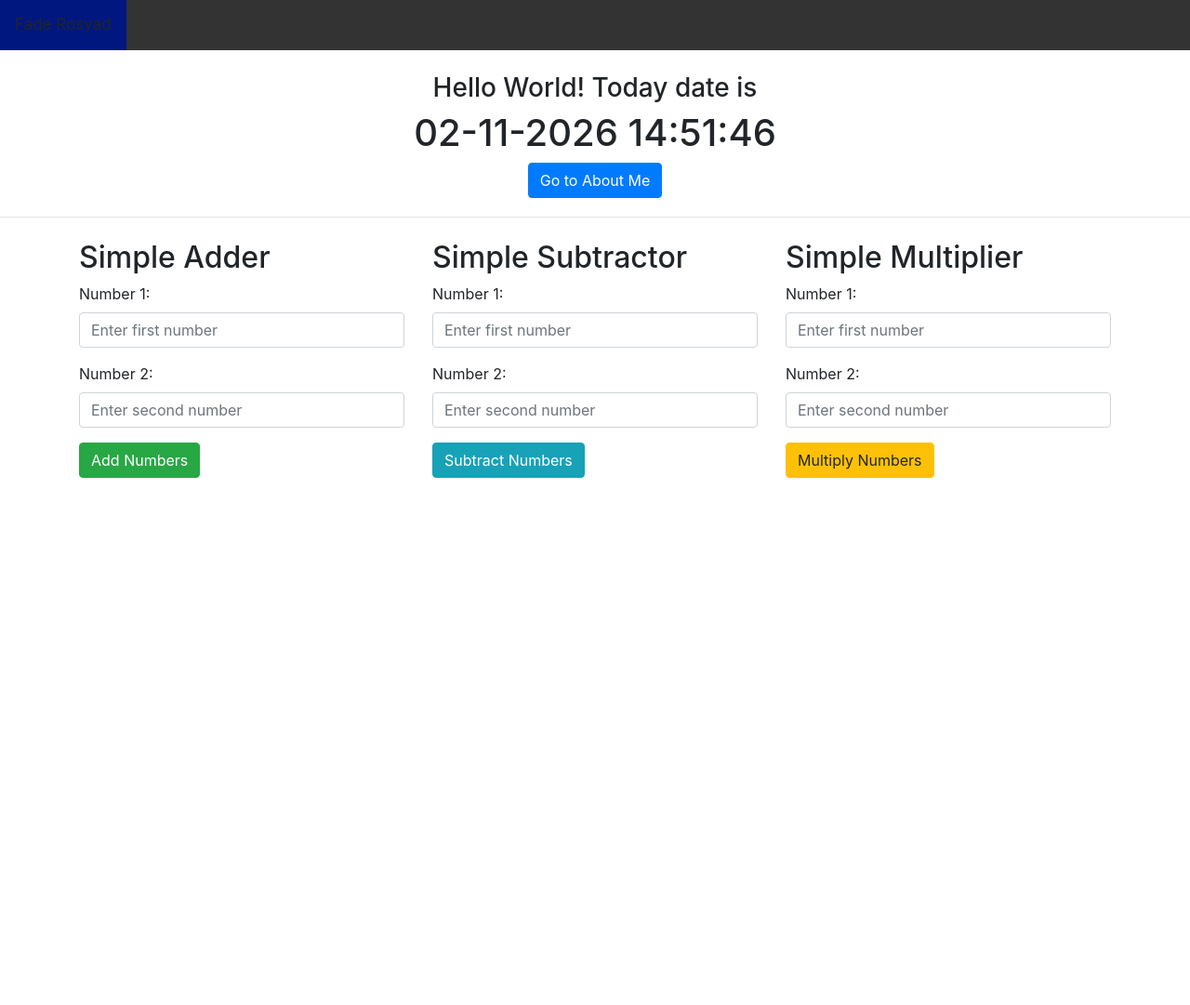
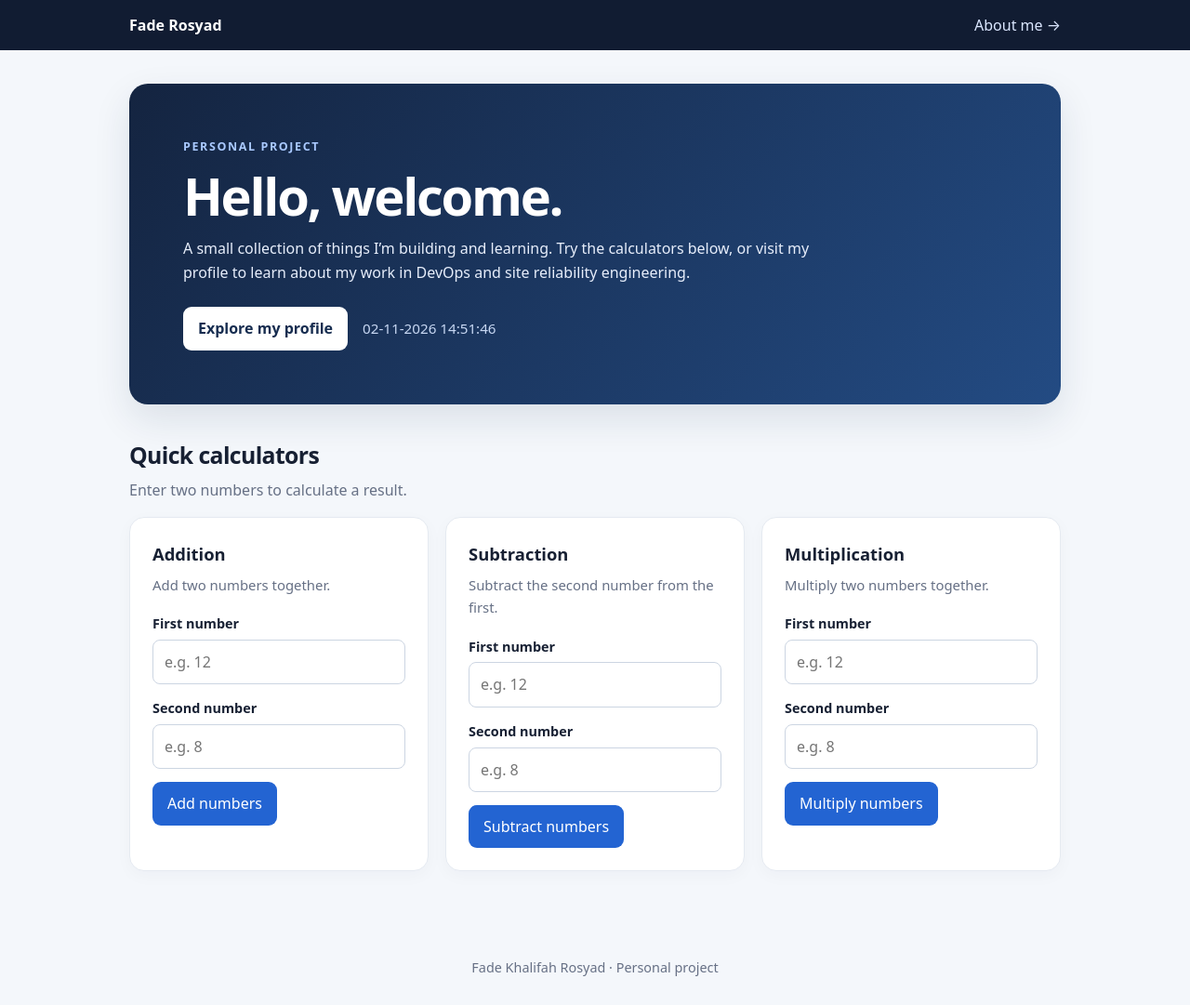
Before and after one commit to faderosyad/flask_project_101, a Flask app: page / in a window 1280 px wide. Shown: the whole page at 93% size. Before the commit the page ends 514 px from the top, so only its background shows below. Run offline with Flask 3, Linux system fonts and the light colour scheme; some libraries are stand-ins or nearby versions.

Commit message:
[codex] revamp root page

```diff
--- a/templates/frontpage.html
+++ b/templates/frontpage.html
@@ -1,121 +1,134 @@
 <!doctype html>
 <html lang="en">
-    <head>
-        <meta charset="utf-8">
-        <meta name="viewport" content="width=device-width, initial-scale=1, shrink-to-fit=no">
-        <title>Fade Rosyad Personal Project</title>
-        <!--Bootsrap 4 CDN-->
-	<link rel="stylesheet" href="https://stackpath.bootstrapcdn.com/bootstrap/4.1.3/css/bootstrap.min.css" integrity="sha384-MCw98/SFnGE8fJT3GXwEOngsV7Zt27NXFoaoApmYm81iuXoPkFOJwJ8ERdknLPMO" crossorigin="anonymous">
+<head>
+    <meta charset="utf-8">
+    <meta name="viewport" content="width=device-width, initial-scale=1">
+    <meta name="description" content="A personal project by Fade Khalifah Rosyad, with simple online calculators and a professional profile.">
+    <title>Fade Rosyad | Personal Project</title>
+    <style>
+        :root { color-scheme: light; --ink: #172033; --muted: #667085; --line: #e5eaf1; --accent: #2364d2; --wash: #f4f7fb; }
+        * { box-sizing: border-box; }
+        body { margin: 0; background: var(--wash); color: var(--ink); font: 16px/1.65 system-ui, -apple-system, BlinkMacSystemFont, "Segoe UI", sans-serif; }
+        a { color: var(--accent); }
+        .topbar { background: #111c32; color: white; }
+        .topbar-inner { max-width: 1050px; margin: auto; padding: 14px 24px; display: flex; justify-content: space-between; align-items: center; gap: 16px; }
+        .brand { color: white; text-decoration: none; font-weight: 700; }
+        .nav-link { color: #dbe7ff; text-decoration: none; }
+        .nav-link:hover, .nav-link:focus { text-decoration: underline; }
+        main { max-width: 1050px; margin: 36px auto; padding: 0 24px 56px; }
+        .hero { background: linear-gradient(130deg, #142440, #234b83); color: white; padding: clamp(28px, 6vw, 58px); border-radius: 20px; box-shadow: 0 16px 40px #152b4a1c; }
+        .eyebrow { color: #a9c9ff; text-transform: uppercase; letter-spacing: .13em; font-size: .78rem; font-weight: 750; }
+        h1 { font-size: clamp(2.1rem, 6vw, 3.5rem); line-height: 1.12; margin: 10px 0 12px; letter-spacing: -.04em; }
+        .hero p { max-width: 680px; color: #e7eefb; margin: 0; }
+        .hero-actions { display: flex; flex-wrap: wrap; align-items: center; gap: 16px; margin-top: 24px; }
+        .button { display: inline-block; border-radius: 9px; padding: 10px 16px; font-weight: 700; text-decoration: none; transition: transform .15s ease, background .15s ease; }
+        .button:hover { transform: translateY(-1px); }
+        .button-light { color: #172d50; background: white; }
+        .date { color: #c8d8f3; font-size: .95rem; }
+        .section-heading { margin: 34px 0 16px; }
+        .section-heading h2 { margin: 0; font-size: 1.55rem; letter-spacing: -.025em; }
+        .section-heading p { margin: 4px 0 0; color: var(--muted); }
+        .calculators { display: grid; grid-template-columns: repeat(3, minmax(0, 1fr)); gap: 18px; }
+        .calculator { background: white; border: 1px solid var(--line); border-radius: 16px; padding: 24px; box-shadow: 0 5px 18px #152b4a08; }
+        .calculator h3 { margin: 0 0 5px; font-size: 1.15rem; }
+        .calculator-description { color: var(--muted); margin: 0 0 18px; font-size: .93rem; }
+        .form-group { margin-bottom: 14px; }
+        label { display: block; font-size: .9rem; font-weight: 650; margin-bottom: 5px; }
+        input[type="number"] { width: 100%; border: 1px solid #ccd5e2; border-radius: 8px; padding: 10px 12px; color: var(--ink); background: white; font: inherit; }
+        input[type="number"]:focus { outline: 3px solid #2364d233; border-color: var(--accent); }
+        .button-primary { border: 0; color: white; background: var(--accent); cursor: pointer; font: inherit; }
+        .button-primary:hover { background: #174eae; }
+        .result { margin: 16px 0 0; padding: 11px 12px; border-radius: 9px; background: #eef4ff; color: #173c78; overflow-wrap: anywhere; }
+        footer { text-align: center; color: var(--muted); padding: 0 24px 28px; font-size: .9rem; }
+        @media (max-width: 800px) { .calculators { grid-template-columns: repeat(2, minmax(0, 1fr)); } }
+        @media (max-width: 560px) { main { margin-top: 20px; padding-inline: 16px; } .topbar-inner { padding-inline: 16px; } .calculators { grid-template-columns: 1fr; } .calculator { padding: 21px; } }
+        @media (prefers-reduced-motion: reduce) { *, *::before, *::after { scroll-behavior: auto !important; transition-duration: .01ms !important; } }
+    </style>
+</head>
+<body>
+    <header class="topbar">
+        <nav class="topbar-inner" aria-label="Main navigation">
+            <a class="brand" href="{{ url_for('main.frontpage') }}">Fade Rosyad</a>
+            <a class="nav-link" href="{{ url_for('main.about_me') }}">About me →</a>
+        </nav>
+    </header>
 
-    <!--Fontawesome CDN-->
-    <link rel="stylesheet" href="https://use.fontawesome.com/releases/v5.3.1/css/all.css" integrity="sha384-mzrmE5qonljUremFsqc01SB46JvROS7bZs3IO2EmfFsd15uHvIt+Y8vEf7N7fWAU" crossorigin="anonymous">
+    <main>
+        <section class="hero" aria-labelledby="welcome-heading">
+            <div class="eyebrow">Personal project</div>
+            <h1 id="welcome-heading">Hello, welcome.</h1>
+            <p>A small collection of things I’m building and learning. Try the calculators below, or visit my profile to learn about my work in DevOps and site reliability engineering.</p>
+            <div class="hero-actions">
+                <a class="button button-light" href="{{ url_for('main.about_me') }}">Explore my profile</a>
+                <span class="date">{{ dateTime }}</span>
+            </div>
+        </section>
 
-        <style>
-        /* Add a black background color to the top navigation */
-        .topnav {
-        background-color: #333;
-        overflow: hidden;
-        }
-
-        /* Style the links inside the navigation bar */
-        .topnav a {
-        float: left;
-        color: #f2f2f2;
-        text-align: center;
-        padding: 14px 16px;
-        text-decoration: none;
-        font-size: 17px;
-        }
-
-        /* Change the color of links on hover */
-        .topnav a:hover {
-        background-color: #ddd;
-        color: black;
-        }
-
-        /* Add a color to the active/current link */
-        .topnav a.active {
-        background-color: rgb(0, 23, 128);
-        color: white;
-        }
-        </style>
-
-    </head>
-
-    <body>
-        <div class="topnav">
-            <a class="active">Fade Rosyad</a>
-        </div>
-
-        <div class="container text-center mt-4"> <!-- Added container, text-center and margin-top -->
-            <h3>{{helloMessage}}</h3>
-            <h1>{{dateTime}}</h1>
-            <p><a href="{{ url_for('main.about_me') }}" class="btn btn-primary">Go to About Me</a></p> <!-- Wrapped button in a <p> for better block behavior for centering -->
-        </div>
-
-        <hr style="margin-top: 20px; margin-bottom: 20px;">
-
-        <!-- Calculators Section -->
-        <div class="container mt-4">
-            <div class="row">
-                <!-- Simple Adder -->
-                <div class="col-md-4 mb-3">
-                    <h2>Simple Adder</h2>
+        <section aria-labelledby="calculators-heading">
+            <div class="section-heading">
+                <h2 id="calculators-heading">Quick calculators</h2>
+                <p>Enter two numbers to calculate a result.</p>
+            </div>
+            <div class="calculators">
+                <article class="calculator">
+                    <h3>Addition</h3>
+                    <p class="calculator-description">Add two numbers together.</p>
                     <form method="POST" action="{{ url_for('main.frontpage') }}">
                         <div class="form-group">
-                            <label for="add_num1">Number 1:</label>
-                            <input type="number" step="any" class="form-control" id="add_num1" name="add_num1" placeholder="Enter first number" value="{{ request.form.get('add_num1', '') if request.form.get('action') == 'add' else '' }}" required>
+                            <label for="add_num1">First number</label>
+                            <input type="number" step="any" id="add_num1" name="add_num1" placeholder="e.g. 12" value="{{ request.form.get('add_num1', '') if request.form.get('action') == 'add' else '' }}" required>
                         </div>
                         <div class="form-group">
-                            <label for="add_num2">Number 2:</label>
-                            <input type="number" step="any" class="form-control" id="add_num2" name="add_num2" placeholder="Enter second number" value="{{ request.form.get('add_num2', '') if request.form.get('action') == 'add' else '' }}" required>
+                            <label for="add_num2">Second number</label>
+                            <input type="number" step="any" id="add_num2" name="add_num2" placeholder="e.g. 8" value="{{ request.form.get('add_num2', '') if request.form.get('action') == 'add' else '' }}" required>
                         </div>
-                        <button type="submit" name="action" value="add" class="btn btn-success">Add Numbers</button>
+                        <button class="button button-primary" type="submit" name="action" value="add">Add numbers</button>
                     </form>
                     {% if addition_result is not none %}
-                        <p class="mt-3"><strong>Result:</strong> <span id="additionResult">{{ addition_result }}</span></p>
+                        <p class="result" role="status"><strong>Result:</strong> <span id="additionResult">{{ addition_result }}</span></p>
                     {% endif %}
-                </div>
+                </article>
 
-                <!-- Simple Subtractor -->
-                <div class="col-md-4 mb-3">
-                    <h2>Simple Subtractor</h2>
+                <article class="calculator">
+                    <h3>Subtraction</h3>
+                    <p class="calculator-description">Subtract the second number from the first.</p>
                     <form method="POST" action="{{ url_for('main.frontpage') }}">
                         <div class="form-group">
-                            <label for="sub_num1">Number 1:</label>
-                            <input type="number" step="any" class="form-control" id="sub_num1" name="sub_num1" placeholder="Enter first number" value="{{ request.form.get('sub_num1', '') if request.form.get('action') == 'subtract' else '' }}" required>
+                            <label for="sub_num1">First number</label>
+                            <input type="number" step="any" id="sub_num1" name="sub_num1" placeholder="e.g. 12" value="{{ request.form.get('sub_num1', '') if request.form.get('action') == 'subtract' else '' }}" required>
                         </div>
                         <div class="form-group">
-                            <label for="sub_num2">Number 2:</label>
-                            <input type="number" step="any" class="form-control" id="sub_num2" name="sub_num2" placeholder="Enter second number" value="{{ request.form.get('sub_num2', '') if request.form.get('action') == 'subtract' else '' }}" required>
+                            <label for="sub_num2">Second number</label>
+                            <input type="number" step="any" id="sub_num2" name="sub_num2" placeholder="e.g. 8" value="{{ request.form.get('sub_num2', '') if request.form.get('action') == 'subtract' else '' }}" required>
                         </div>
-                        <button type="submit" name="action" value="subtract" class="btn btn-info">Subtract Numbers</button>
+                        <button class="button button-primary" type="submit" name="action" value="subtract">Subtract numbers</button>
                     </form>
                     {% if subtraction_result is not none %}
-                        <p class="mt-3"><strong>Result:</strong> <span id="subtractionResult">{{ subtraction_result }}</span></p>
+                        <p class="result" role="status"><strong>Result:</strong> <span id="subtractionResult">{{ subtraction_result }}</span></p>
                     {% endif %}
-                </div>
+                </article>
 
-                <!-- Simple Multiplier -->
-                <div class="col-md-4 mb-3">
-                    <h2>Simple Multiplier</h2>
+                <article class="calculator">
+                    <h3>Multiplication</h3>
+                    <p class="calculator-description">Multiply two numbers together.</p>
                     <form method="POST" action="{{ url_for('main.frontpage') }}">
                         <div class="form-group">
-                            <label for="mul_num1">Number 1:</label>
-                            <input type="number" step="any" class="form-control" id="mul_num1" name="mul_num1" placeholder="Enter first number" value="{{ request.form.get('mul_num1', '') if request.form.get('action') == 'multiply' else '' }}" required>
+                            <label for="mul_num1">First number</label>
+                            <input type="number" step="any" id="mul_num1" name="mul_num1" placeholder="e.g. 12" value="{{ request.form.get('mul_num1', '') if request.form.get('action') == 'multiply' else '' }}" required>
                         </div>
                         <div class="form-group">
-                            <label for="mul_num2">Number 2:</label>
-                            <input type="number" step="any" class="form-control" id="mul_num2" name="mul_num2" placeholder="Enter second number" value="{{ request.form.get('mul_num2', '') if request.form.get('action') == 'multiply' else '' }}" required>
+                            <label for="mul_num2">Second number</label>
+                            <input type="number" step="any" id="mul_num2" name="mul_num2" placeholder="e.g. 8" value="{{ request.form.get('mul_num2', '') if request.form.get('action') == 'multiply' else '' }}" required>
                         </div>
-                        <button type="submit" name="action" value="multiply" class="btn btn-warning">Multiply Numbers</button>
+                        <button class="button button-primary" type="submit" name="action" value="multiply">Multiply numbers</button>
                     </form>
                     {% if multiplication_result is not none %}
-                        <p class="mt-3"><strong>Result:</strong> <span id="multiplicationResult">{{ multiplication_result }}</span></p>
+                        <p class="result" role="status"><strong>Result:</strong> <span id="multiplicationResult">{{ multiplication_result }}</span></p>
                     {% endif %}
-                </div>
+                </article>
             </div>
-        </div>
-
-    </body>
+        </section>
+    </main>
+    <footer>Fade Khalifah Rosyad · Personal project</footer>
+</body>
 </html>
```
